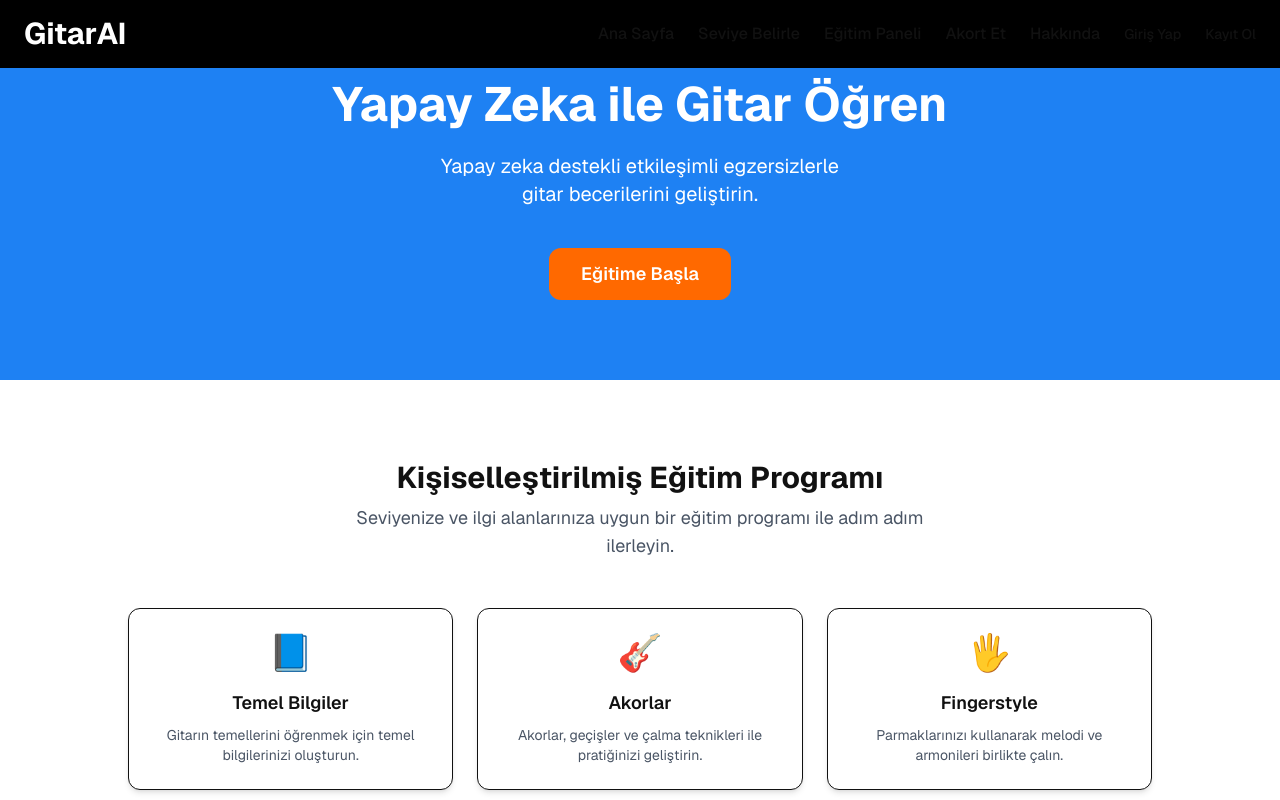
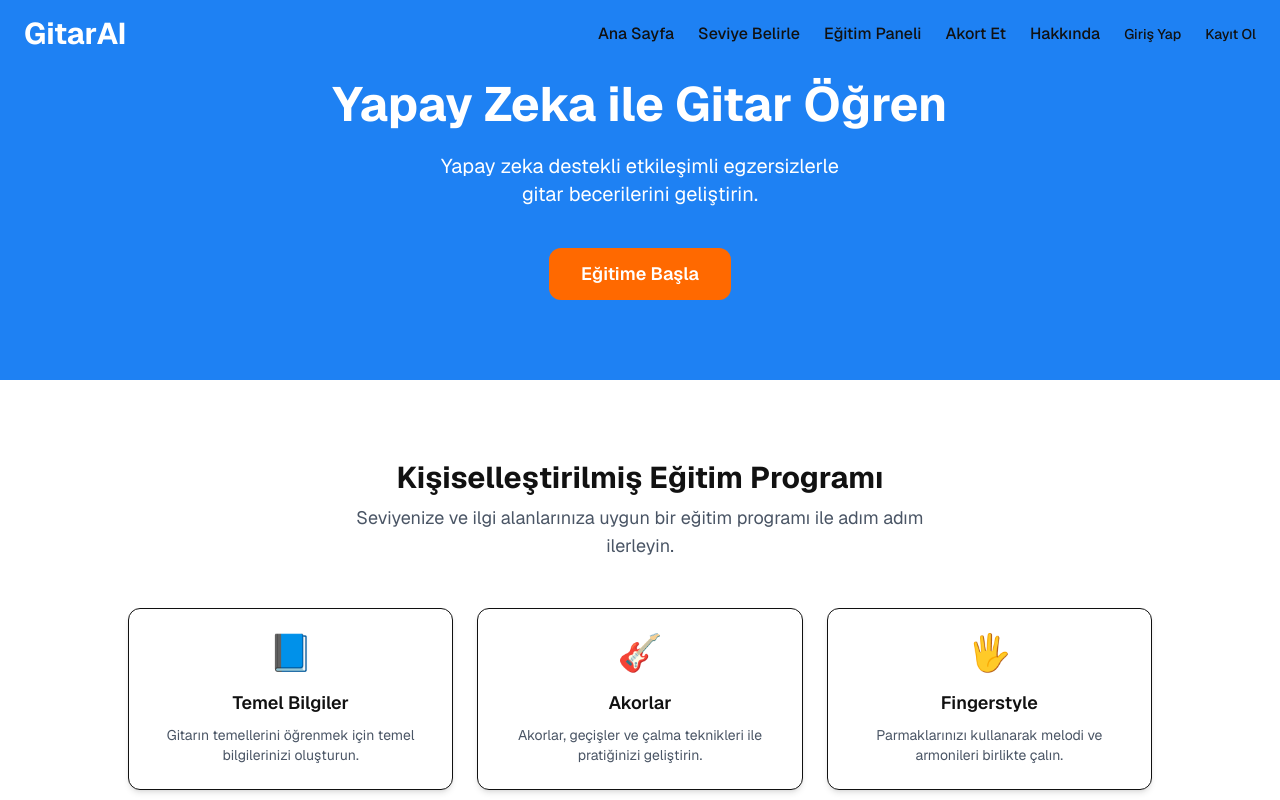
Before and after one commit to anlcmrt/GitarAI, a Next.js app: page / in a window 1280 px wide. Shown: the top 800 px of the page. Built offline with nearby package versions, Linux system fonts and the light colour scheme; no server answers.

Commit message:
navbar renk deneme 2

```diff
--- a/src/components/Navbar.tsx
+++ b/src/components/Navbar.tsx
@@ -48,20 +48,22 @@ export default function Navbar() {
   };
 
   const linkClass =
-    "font-medium text-white relative after:absolute after:left-0 after:-bottom-1 after:h-0.5 after:w-full after:bg-orange-300 after:scale-x-0 hover:after:scale-x-100 after:origin-left after:transition-transform after:duration-300 hover:text-orange-300 transition";
+    "font-medium text-white hover:text-orange-400 transition";
 
   const mobileMenuClasses = `md:flex md:items-center md:gap-6 absolute md:static w-full left-0 md:w-auto transition-transform duration-300 ease-in-out z-50 ${
-    isOpen ? "top-16 bg-[#1e81f3]" : "top-[-400px]"
+    isOpen ? "top-16 bg-transparent" : "top-[-400px]"
   }`;
 
   return (
-    <nav className="fixed top-0 left-0 w-full z-50 bg-black bg-opacity-50 px-6 py-4 flex items-center justify-between backdrop-blur-md">
+    <nav className="fixed top-0 left-0 w-full z-50 px-6 py-4 flex items-center justify-between bg-transparent">
+      {/* Logo */}
       <div className="text-3xl font-bold text-white">
-        <Link href="/" className="hover:text-orange-300 transition">
+        <Link href="/" className="hover:text-orange-400 transition">
           GitarAI
         </Link>
       </div>
 
+      {/* Mobil Menü Düğmesi */}
       <button
         className="md:hidden text-white text-2xl"
         onClick={toggleMenu}
@@ -72,6 +74,7 @@ export default function Navbar() {
         ☰
       </button>
 
+      {/* Menü Öğeleri */}
       <ul className={mobileMenuClasses}>
         <li>
           <Link href="/" className={linkClass} onClick={() => setIsOpen(false)}>
@@ -119,7 +122,7 @@ export default function Navbar() {
           <li className="relative text-white" ref={dropdownRef}>
             <button
               onClick={() => setDropdownOpen(!dropdownOpen)}
-              className="text-sm font-medium hover:text-orange-300 transition"
+              className="text-sm font-medium hover:text-orange-400 transition"
               aria-haspopup="true"
               aria-expanded={dropdownOpen}
             >
@@ -155,7 +158,7 @@ export default function Navbar() {
             <li>
               <Link
                 href="/login"
-                className="text-sm font-medium text-white hover:text-orange-300 transition"
+                className="text-sm font-medium text-white hover:text-orange-400 transition"
               >
                 Giriş Yap
               </Link>
@@ -163,7 +166,7 @@ export default function Navbar() {
             <li>
               <Link
                 href="/register"
-                className="text-sm font-medium text-white hover:text-orange-300 transition"
+                className="text-sm font-medium text-white hover:text-orange-400 transition"
               >
                 Kayıt Ol
               </Link>
```
